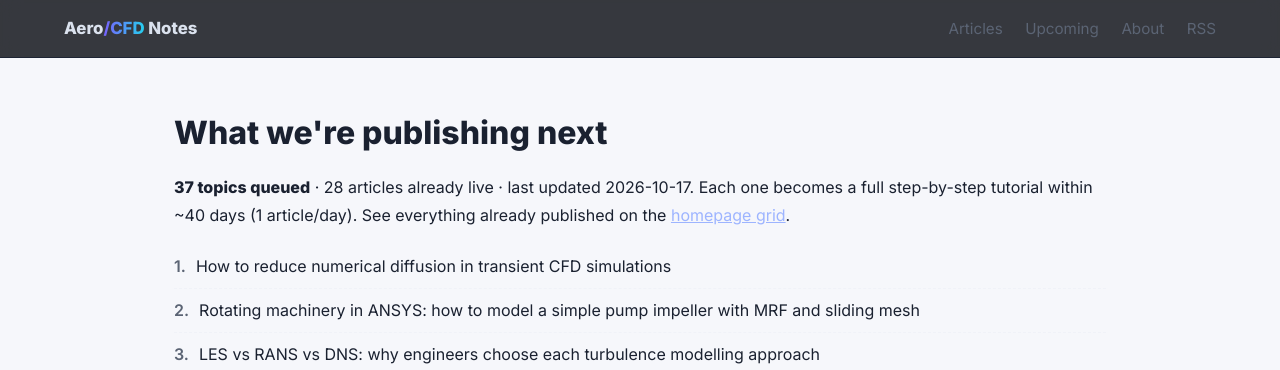
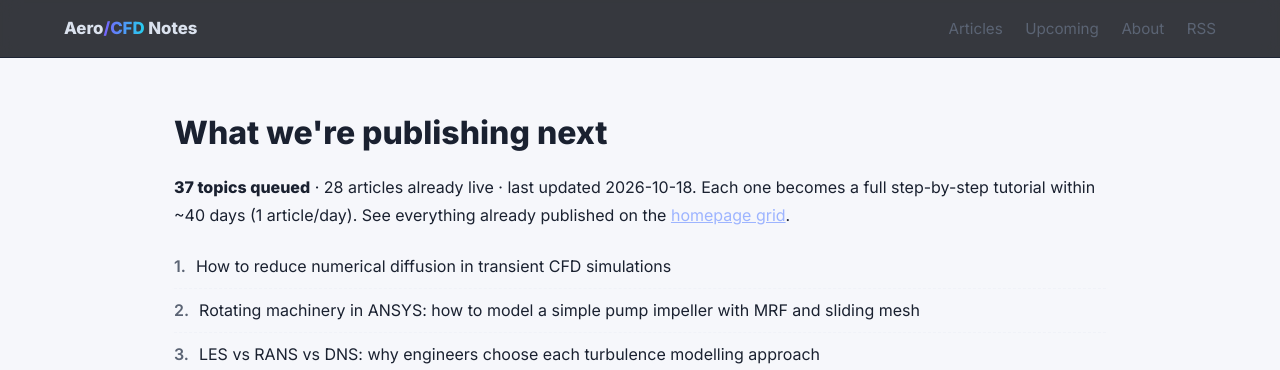
Before and after one commit to haxno2004-wq/aero-content-agent, a Jekyll site: the page built from upcoming.md, in a window 1280 px wide and 900 px high. Shown: the top 370 px of the window. Built offline with Jekyll 4.4.1, drawn with Linux system fonts in a browser that asks for light colours.

Commit message:
Daily content run: 2026-10-18

```diff
--- a/upcoming.md
+++ b/upcoming.md
@@ -5,7 +5,7 @@
 ---
 
 <h1>What we're publishing next</h1>
-<p><strong>37 topics queued</strong> · 28 articles already live · last updated 2026-10-17. Each one becomes a full step-by-step tutorial within ~40 days (1 article/day). See everything already published on the <a href="/">homepage grid</a>.</p>
+<p><strong>37 topics queued</strong> · 28 articles already live · last updated 2026-10-18. Each one becomes a full step-by-step tutorial within ~40 days (1 article/day). See everything already published on the <a href="/">homepage grid</a>.</p>
 
 <ul class="queue">
 <li class="q">How to reduce numerical diffusion in transient CFD simulations</li>
```
